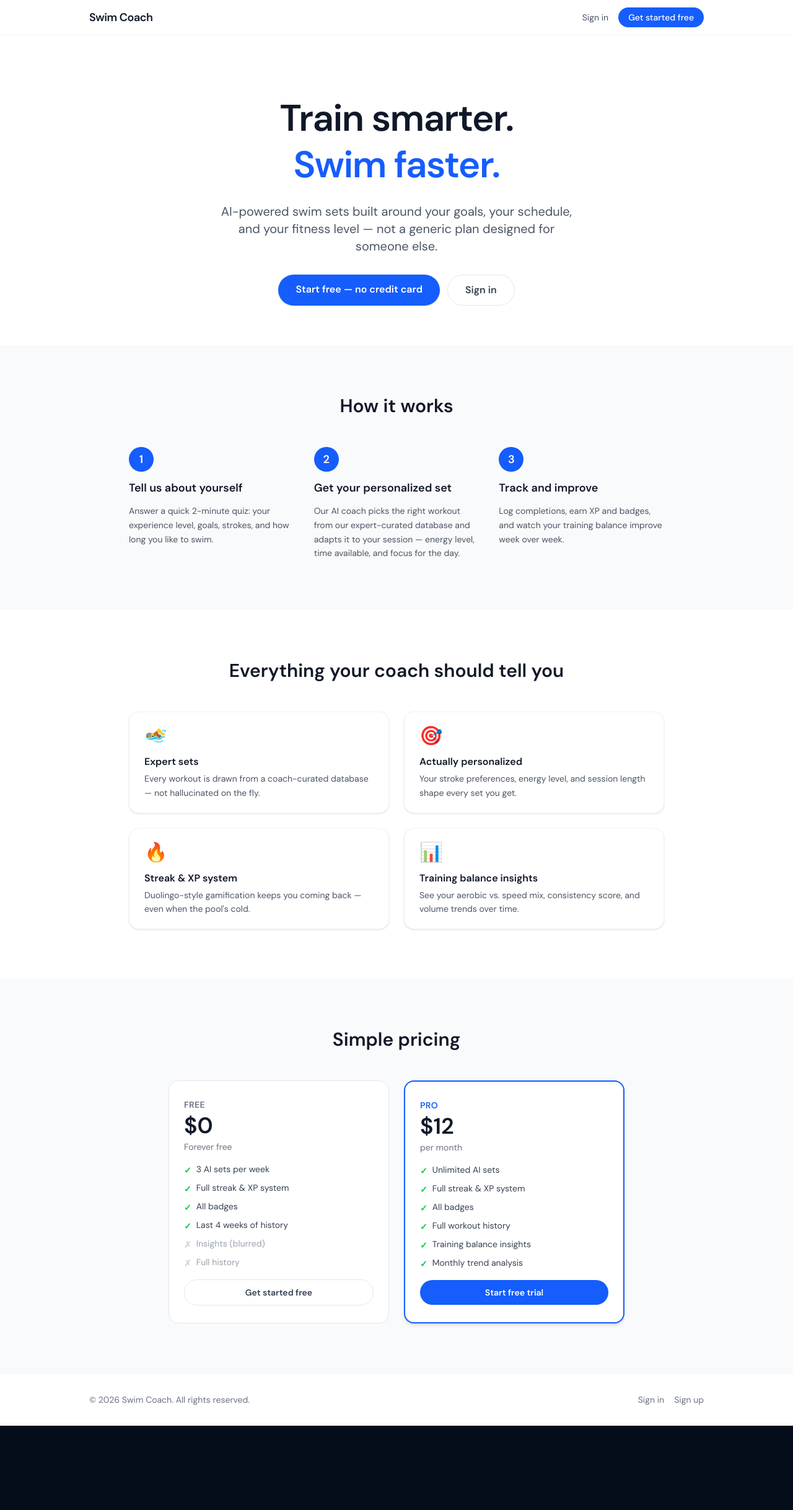
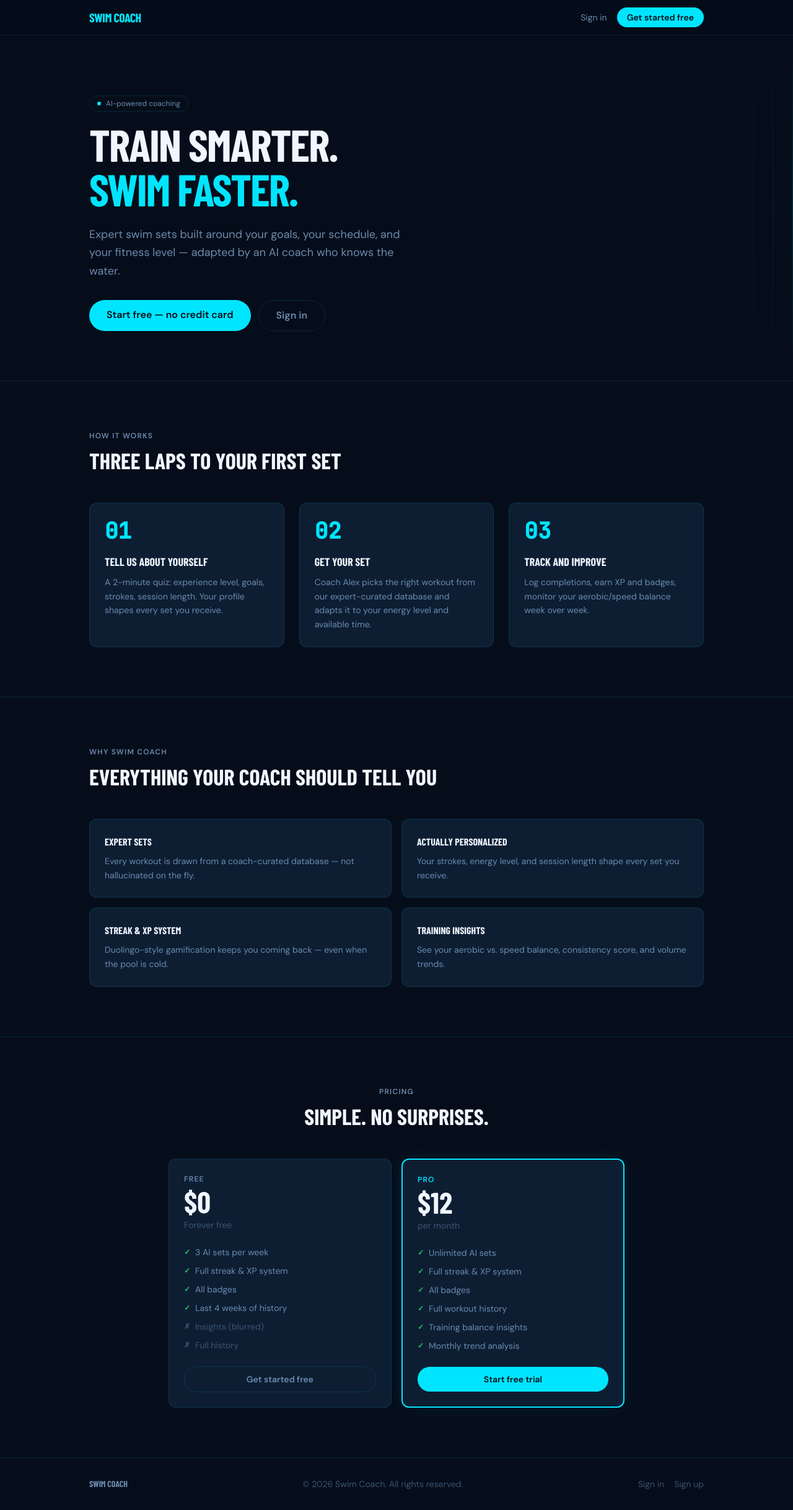
Before and after one commit to E10Feng/swim-coach, a Next.js app: page / in a window 1280 px wide. Shown: the whole page at 62% size. Before the commit the page ends 2300 px from the top, so only its background shows below. Built offline with nearby package versions, Linux system fonts and the light colour scheme; a web font is replaced by a local one.

Commit message:
design: dark landing page redesign (Black Lane)

```diff
--- a/src/app/page.tsx
+++ b/src/app/page.tsx
@@ -2,7 +2,7 @@ import Link from 'next/link'
 
 export default function HomePage() {
   return (
-    <div className="min-h-screen bg-white text-gray-900">
+    <div className="min-h-screen bg-bg text-text-primary">
       <NavBar />
       <main>
         <Hero />
@@ -15,14 +15,28 @@ export default function HomePage() {
   )
 }
 
+// ─── NavBar ──────────────────────────────────────────────────────────────────
+
 function NavBar() {
   return (
-    <header className="sticky top-0 z-20 bg-white/80 backdrop-blur border-b border-gray-100">
+    <header className="sticky top-0 z-20 border-b bg-bg/90 backdrop-blur-md"
+      style={{ borderColor: 'var(--border)' }}>
       <div className="mx-auto max-w-5xl px-4 h-14 flex items-center justify-between">
-        <span className="font-bold text-lg tracking-tight">Swim Coach</span>
+        <span
+          className="text-xl font-bold tracking-tight text-accent"
+          style={{ fontFamily: 'var(--font-display)' }}
+        >
+          SWIM COACH
+        </span>
         <nav className="flex items-center gap-4 text-sm">
-          <Link href="/login" className="text-gray-600 hover:text-gray-900">Sign in</Link>
-          <Link href="/signup" className="rounded-full bg-blue-600 px-4 py-1.5 text-white text-sm font-medium hover:bg-blue-700">
+          <Link href="/login" className="text-text-secondary hover:text-text-primary transition-colors">
+            Sign in
+          </Link>
+          <Link
+            href="/signup"
+            className="rounded-full px-4 py-1.5 text-sm font-semibold text-bg transition-all hover:scale-105"
+            style={{ background: 'var(--accent)' }}
+          >
             Get started free
           </Link>
         </nav>
@@ -31,45 +45,112 @@ function NavBar() {
   )
 }
 
+// ─── Hero ─────────────────────────────────────────────────────────────────────
+
 function Hero() {
   return (
-    <section className="mx-auto max-w-3xl px-4 pt-24 pb-16 text-center">
-      <h1 className="text-5xl font-extrabold leading-tight tracking-tight text-gray-900 sm:text-6xl">
-        Train smarter.<br />
-        <span className="text-blue-600">Swim faster.</span>
+    <section className="relative overflow-hidden">
+      <div className="pointer-events-none absolute inset-y-0 right-0 w-px opacity-20"
+        style={{ background: 'linear-gradient(to bottom, transparent, var(--accent), transparent)' }} />
+      <div className="pointer-events-none absolute inset-y-0 right-8 w-px opacity-10"
+        style={{ background: 'linear-gradient(to bottom, transparent, var(--accent), transparent)' }} />
+      <div className="pointer-events-none absolute inset-y-0 right-16 w-px opacity-5"
+        style={{ background: 'linear-gradient(to bottom, transparent, var(--accent), transparent)' }} />
+
+      <div className="mx-auto max-w-5xl px-4 pt-24 pb-20">
+        <div className="max-w-2xl">
+          <div className="mb-4 inline-flex items-center gap-2 rounded-full border px-3 py-1 text-xs text-text-secondary"
+            style={{ borderColor: 'var(--border)' }}>
+            <span className="h-1.5 w-1.5 rounded-full bg-accent" />
+            AI-powered coaching
+          </div>
+          <h1
+            className="text-6xl font-bold leading-none tracking-tight text-text-primary sm:text-7xl"
+            style={{ fontFamily: 'var(--font-display)' }}
+          >
+            TRAIN SMARTER.
+            <br />
+            <span style={{ color: 'var(--accent)' }}>SWIM FASTER.</span>
           </h1>
-      <p className="mt-6 text-xl text-gray-600 max-w-xl mx-auto">
-        AI-powered swim sets built around your goals, your schedule, and your
-        fitness level — not a generic plan designed for someone else.
+          <p className="mt-6 max-w-lg text-lg text-text-secondary leading-relaxed">
+            Expert swim sets built around your goals, your schedule, and your fitness
+            level — adapted by an AI coach who knows the water.
           </p>
-      <div className="mt-8 flex flex-col sm:flex-row gap-3 justify-center">
-        <Link href="/signup" className="rounded-full bg-blue-600 px-7 py-3 text-base font-semibold text-white hover:bg-blue-700 shadow-sm">
+          <div className="mt-8 flex flex-wrap gap-3">
+            <Link
+              href="/signup"
+              className="rounded-full px-7 py-3 text-base font-semibold text-bg transition-all hover:scale-105"
+              style={{ background: 'var(--accent)' }}
+            >
               Start free — no credit card
             </Link>
-        <Link href="/login" className="rounded-full border border-gray-200 px-7 py-3 text-base font-semibold text-gray-700 hover:border-gray-300 hover:bg-gray-50">
+            <Link
+              href="/login"
+              className="rounded-full border px-7 py-3 text-base font-semibold text-text-secondary transition-colors hover:text-text-primary hover:border-accent"
+              style={{ borderColor: 'var(--border)' }}
+            >
               Sign in
             </Link>
+          </div>
+        </div>
       </div>
     </section>
   )
 }
 
+// ─── HowItWorks ───────────────────────────────────────────────────────────────
+
 function HowItWorks() {
   const steps = [
-    { number: '1', title: 'Tell us about yourself', description: 'Answer a quick 2-minute quiz: your experience level, goals, strokes, and how long you like to swim.' },
-    { number: '2', title: 'Get your personalized set', description: 'Our AI coach picks the right workout from our expert-curated database and adapts it to your session — energy level, time available, and focus for the day.' },
-    { number: '3', title: 'Track and improve', description: 'Log completions, earn XP and badges, and watch your training balance improve week over week.' },
+    {
+      number: '01',
+      title: 'Tell us about yourself',
+      description: 'A 2-minute quiz: experience level, goals, strokes, session length. Your profile shapes every set you receive.',
+    },
+    {
+      number: '02',
+      title: 'Get your set',
+      description: 'Coach Alex picks the right workout from our expert-curated database and adapts it to your energy level and available time.',
+    },
+    {
+      number: '03',
+      title: 'Track and improve',
+      description: 'Log completions, earn XP and badges, monitor your aerobic/speed balance week over week.',
+    },
   ]
+
   return (
-    <section className="bg-gray-50 py-20">
-      <div className="mx-auto max-w-4xl px-4">
-        <h2 className="text-3xl font-bold text-center mb-12">How it works</h2>
-        <ol className="grid gap-8 sm:grid-cols-3">
+    <section className="border-y py-20" style={{ borderColor: 'var(--border)' }}>
+      <div className="mx-auto max-w-5xl px-4">
+        <p className="mb-3 text-xs font-semibold uppercase tracking-widest text-text-secondary">
+          How it works
+        </p>
+        <h2
+          className="mb-12 text-4xl font-bold text-text-primary"
+          style={{ fontFamily: 'var(--font-display)' }}
+        >
+          THREE LAPS TO YOUR FIRST SET
+        </h2>
+        <ol className="grid gap-6 sm:grid-cols-3">
           {steps.map(s => (
-            <li key={s.number} className="flex flex-col gap-3">
-              <span className="flex h-10 w-10 items-center justify-center rounded-full bg-blue-600 text-white font-bold text-lg">{s.number}</span>
-              <h3 className="text-lg font-semibold">{s.title}</h3>
-              <p className="text-sm text-gray-600 leading-relaxed">{s.description}</p>
+            <li
+              key={s.number}
+              className="rounded-xl border p-6 transition-colors hover:border-accent"
+              style={{ background: 'var(--surface)', borderColor: 'var(--border)' }}
+            >
+              <span
+                className="block text-4xl font-bold mb-4"
+                style={{ fontFamily: 'var(--font-mono)', color: 'var(--accent)' }}
+              >
+                {s.number}
+              </span>
+              <h3
+                className="text-lg font-bold mb-2 text-text-primary"
+                style={{ fontFamily: 'var(--font-display)' }}
+              >
+                {s.title.toUpperCase()}
+              </h3>
+              <p className="text-sm text-text-secondary leading-relaxed">{s.description}</p>
             </li>
           ))}
         </ol>
@@ -78,23 +159,41 @@ function HowItWorks() {
   )
 }
 
+// ─── ValueProps ───────────────────────────────────────────────────────────────
+
 function ValueProps() {
   const props = [
-    { icon: '🏊', title: 'Expert sets', body: 'Every workout is drawn from a coach-curated database — not hallucinated on the fly.' },
-    { icon: '🎯', title: 'Actually personalized', body: 'Your stroke preferences, energy level, and session length shape every set you get.' },
-    { icon: '🔥', title: 'Streak & XP system', body: "Duolingo-style gamification keeps you coming back — even when the pool's cold." },
-    { icon: '📊', title: 'Training balance insights', body: 'See your aerobic vs. speed mix, consistency score, and volume trends over time.' },
+    { label: 'Expert sets', body: 'Every workout is drawn from a coach-curated database — not hallucinated on the fly.' },
+    { label: 'Actually personalized', body: 'Your strokes, energy level, and session length shape every set you receive.' },
+    { label: 'Streak & XP system', body: 'Duolingo-style gamification keeps you coming back — even when the pool is cold.' },
+    { label: 'Training insights', body: 'See your aerobic vs. speed balance, consistency score, and volume trends.' },
   ]
   return (
     <section className="py-20">
-      <div className="mx-auto max-w-4xl px-4">
-        <h2 className="text-3xl font-bold text-center mb-12">Everything your coach should tell you</h2>
-        <div className="grid gap-6 sm:grid-cols-2">
+      <div className="mx-auto max-w-5xl px-4">
+        <p className="mb-3 text-xs font-semibold uppercase tracking-widest text-text-secondary">
+          Why Swim Coach
+        </p>
+        <h2
+          className="mb-12 text-4xl font-bold text-text-primary"
+          style={{ fontFamily: 'var(--font-display)' }}
+        >
+          EVERYTHING YOUR COACH SHOULD TELL YOU
+        </h2>
+        <div className="grid gap-4 sm:grid-cols-2">
           {props.map(p => (
-            <div key={p.title} className="rounded-2xl border border-gray-100 bg-white px-6 py-5 shadow-sm">
-              <div className="text-3xl mb-3">{p.icon}</div>
-              <h3 className="text-base font-semibold mb-1">{p.title}</h3>
-              <p className="text-sm text-gray-600 leading-relaxed">{p.body}</p>
+            <div
+              key={p.label}
+              className="rounded-xl border p-6 transition-colors hover:border-accent"
+              style={{ background: 'var(--surface)', borderColor: 'var(--border)' }}
+            >
+              <h3
+                className="text-base font-bold mb-2 text-text-primary"
+                style={{ fontFamily: 'var(--font-display)' }}
+              >
+                {p.label.toUpperCase()}
+              </h3>
+              <p className="text-sm text-text-secondary leading-relaxed">{p.body}</p>
             </div>
           ))}
         </div>
@@ -103,45 +202,76 @@ function ValueProps() {
   )
 }
 
+// ─── Pricing ─────────────────────────────────────────────────────────────────
+
 function Pricing() {
   return (
-    <section className="bg-gray-50 py-20">
+    <section className="border-t py-20" style={{ borderColor: 'var(--border)' }}>
       <div className="mx-auto max-w-3xl px-4">
-        <h2 className="text-3xl font-bold text-center mb-12">Simple pricing</h2>
-        <div className="grid gap-6 sm:grid-cols-2">
-          <div className="rounded-2xl border border-gray-200 bg-white px-6 py-7 flex flex-col gap-4">
+        <p className="mb-3 text-xs font-semibold uppercase tracking-widest text-text-secondary text-center">
+          Pricing
+        </p>
+        <h2
+          className="mb-12 text-4xl font-bold text-text-primary text-center"
+          style={{ fontFamily: 'var(--font-display)' }}
+        >
+          SIMPLE. NO SURPRISES.
+        </h2>
+        <div className="grid gap-4 sm:grid-cols-2">
+          {/* Free */}
+          <div
+            className="rounded-xl border p-6 flex flex-col gap-6"
+            style={{ background: 'var(--surface)', borderColor: 'var(--border)' }}
+          >
             <div>
-              <p className="text-sm font-semibold text-gray-500 uppercase tracking-wide">Free</p>
-              <p className="mt-1 text-4xl font-extrabold">$0</p>
-              <p className="text-sm text-gray-500 mt-1">Forever free</p>
+              <p className="text-xs font-semibold uppercase tracking-widest text-text-secondary mb-1">Free</p>
+              <p className="text-5xl font-bold text-text-primary" style={{ fontFamily: 'var(--font-display)' }}>$0</p>
+              <p className="text-sm text-text-muted mt-1">Forever free</p>
             </div>
-            <ul className="space-y-2 text-sm text-gray-700 flex-1">
-              <li className="flex gap-2"><Checkmark />3 AI sets per week</li>
-              <li className="flex gap-2"><Checkmark />Full streak & XP system</li>
-              <li className="flex gap-2"><Checkmark />All badges</li>
-              <li className="flex gap-2"><Checkmark />Last 4 weeks of history</li>
-              <li className="flex gap-2 text-gray-400"><Cross />Insights (blurred)</li>
-              <li className="flex gap-2 text-gray-400"><Cross />Full history</li>
+            <ul className="space-y-2.5 text-sm flex-1">
+              <PricingItem included>3 AI sets per week</PricingItem>
+              <PricingItem included>Full streak & XP system</PricingItem>
+              <PricingItem included>All badges</PricingItem>
+              <PricingItem included>Last 4 weeks of history</PricingItem>
+              <PricingItem>Insights (blurred)</PricingItem>
+              <PricingItem>Full history</PricingItem>
             </ul>
-            <Link href="/signup" className="rounded-full border border-gray-200 px-5 py-2.5 text-sm font-semibold text-gray-700 text-center hover:border-gray-300 hover:bg-gray-50">
+            <Link
+              href="/signup"
+              className="block w-full rounded-full border py-2.5 text-center text-sm font-semibold text-text-secondary transition-colors hover:text-text-primary hover:border-accent"
+              style={{ borderColor: 'var(--border)' }}
+            >
               Get started free
             </Link>
           </div>
-          <div className="rounded-2xl border-2 border-blue-600 bg-white px-6 py-7 flex flex-col gap-4 shadow-md">
+
+          {/* Pro */}
+          <div
+            className="rounded-xl border-2 p-6 flex flex-col gap-6 relative"
+            style={{ background: 'var(--surface)', borderColor: 'var(--accent)', boxShadow: '0 0 32px rgba(0,229,255,0.08)' }}
+          >
+            <div
+              className="absolute -top-px left-6 right-6 h-px"
+              style={{ background: 'var(--accent)' }}
+            />
             <div>
-              <p className="text-sm font-semibold text-blue-600 uppercase tracking-wide">Pro</p>
-              <p className="mt-1 text-4xl font-extrabold">$12</p>
-              <p className="text-sm text-gray-500 mt-1">per month</p>
+              <p className="text-xs font-semibold uppercase tracking-widest mb-1" style={{ color: 'var(--accent)' }}>Pro</p>
+              <p className="text-5xl font-bold text-text-primary" style={{ fontFamily: 'var(--font-display)' }}>$12</p>
+              <p className="text-sm text-text-muted mt-1">per month</p>
             </div>
-            <ul className="space-y-2 text-sm text-gray-700 flex-1">
-              <li className="flex gap-2"><Checkmark />Unlimited AI sets</li>
-              <li className="flex gap-2"><Checkmark />Full streak & XP system</li>
-              <li className="flex gap-2"><Checkmark />All badges</li>
-              <li className="flex gap-2"><Checkmark />Full workout history</li>
-              <li className="flex gap-2"><Checkmark />Training balance insights</li>
-              <li className="flex gap-2"><Checkmark />Monthly trend analysis</li>
+            <ul className="space-y-2.5 text-sm flex-1">
+              <PricingItem included>Unlimited AI sets</PricingItem>
+              <PricingItem included>Full streak & XP system</PricingItem>
+              <PricingItem included>All badges</PricingItem>
+              <PricingItem included>Full workout history</PricingItem>
+              <PricingItem included>Training balance insights</PricingItem>
+              <PricingItem included>Monthly trend analysis</PricingItem>
             </ul>
-            <Link href="/signup" className="rounded-full bg-blue-600 px-5 py-2.5 text-sm font-semibold text-white text-center hover:bg-blue-700">
+            <Link
+              href="/signup"
+              className="block w-full rounded-full py-2.5 text-center text-sm font-semibold text-bg transition-all hover:scale-105"
+              style={{ background: 'var(--accent)' }}
+            >
               Start free trial
             </Link>
           </div>
@@ -151,22 +281,38 @@ function Pricing() {
   )
 }
 
-function Checkmark() {
-  return <span className="mt-0.5 flex-shrink-0 text-green-500 font-bold" aria-hidden>✓</span>
+function PricingItem({ children, included = false }: { children: React.ReactNode; included?: boolean }) {
+  return (
+    <li className="flex items-center gap-2">
+      <span
+        className="flex-shrink-0 text-xs font-bold"
+        style={{ color: included ? 'var(--success)' : 'var(--text-muted)' }}
+      >
+        {included ? '✓' : '✗'}
+      </span>
+      <span style={{ color: included ? 'var(--text-secondary)' : 'var(--text-muted)' }}>
+        {children}
+      </span>
+    </li>
+  )
 }
 
-function Cross() {
-  return <span className="mt-0.5 flex-shrink-0 text-gray-300 font-bold" aria-hidden>✗</span>
-}
+// ─── Footer ───────────────────────────────────────────────────────────────────
 
 function Footer() {
   return (
-    <footer className="border-t border-gray-100 py-8">
-      <div className="mx-auto max-w-5xl px-4 flex flex-col sm:flex-row items-center justify-between gap-2 text-sm text-gray-500">
+    <footer className="border-t py-8" style={{ borderColor: 'var(--border)' }}>
+      <div className="mx-auto max-w-5xl px-4 flex flex-col sm:flex-row items-center justify-between gap-2 text-sm text-text-muted">
+        <span
+          className="font-bold text-text-secondary"
+          style={{ fontFamily: 'var(--font-display)' }}
+        >
+          SWIM COACH
+        </span>
         <span>© {new Date().getFullYear()} Swim Coach. All rights reserved.</span>
         <div className="flex gap-4">
-          <Link href="/login" className="hover:text-gray-700">Sign in</Link>
-          <Link href="/signup" className="hover:text-gray-700">Sign up</Link>
+          <Link href="/login" className="hover:text-text-secondary transition-colors">Sign in</Link>
+          <Link href="/signup" className="hover:text-text-secondary transition-colors">Sign up</Link>
         </div>
       </div>
     </footer>
```
Lines whose indentation alone changed are shown as unchanged.
